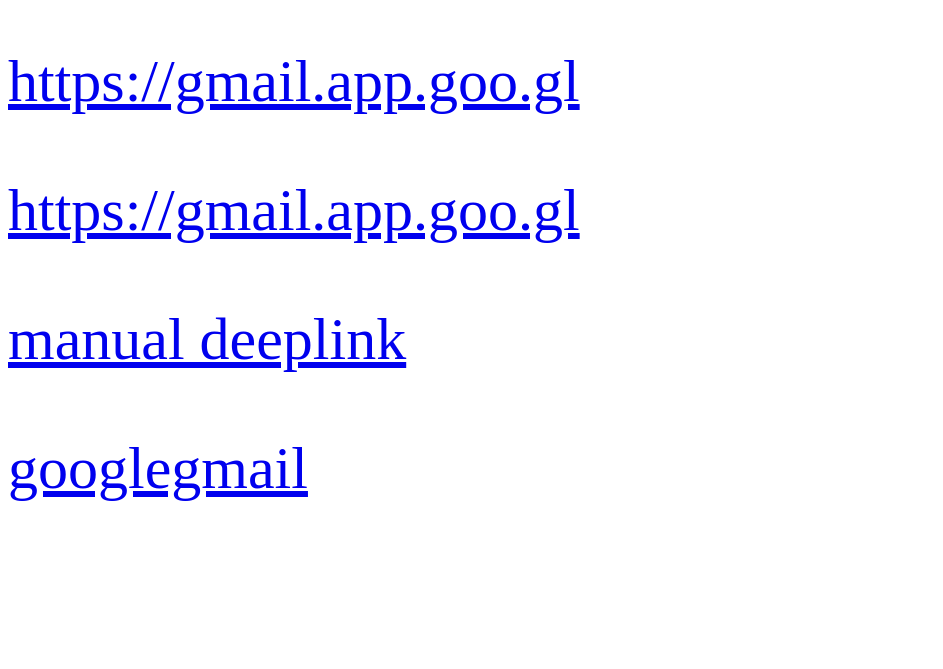
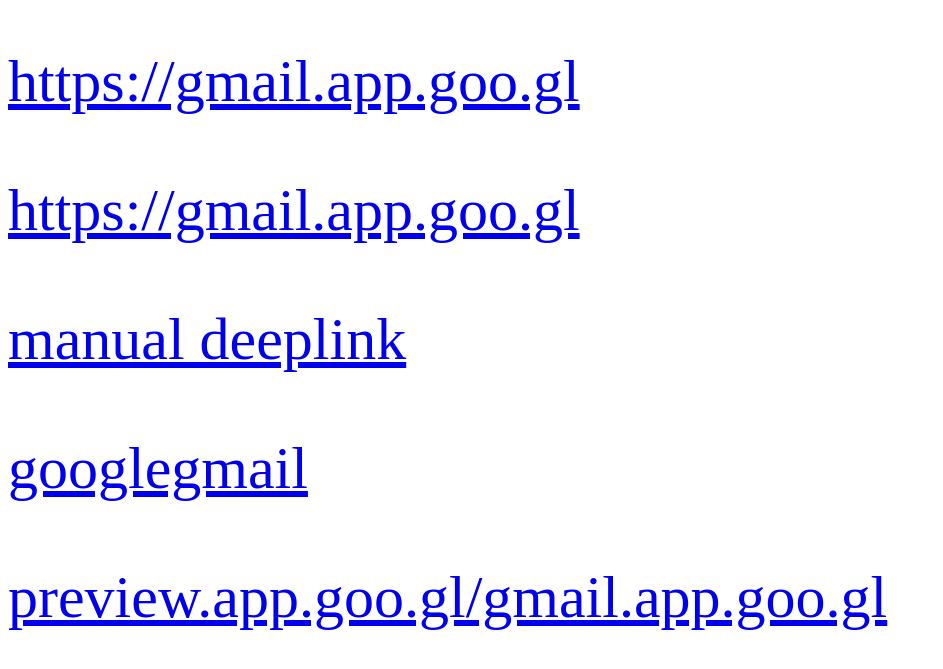
Before and after one commit to sskyut0/sskyut0.github.io, a plain HTML site: page index.html in a window 1280 px wide. Shown: the part 253-922 px from the top of the page, without its empty margins (0-943 px from the left). Before the commit the page ends 816 px from the top, so only its background shows below. Drawn offline with Linux system fonts and the light colour scheme.

Commit message:
Update index.html

```diff
--- a/index.html
+++ b/index.html
@@ -5,5 +5,6 @@
   <p><a href="https://gmail.app.goo.gl" target="_blank" rel="noopener noreferrer">https://gmail.app.goo.gl</a></p>
   <p><a href="https://gmail.page.link/?link=gmail://&apn=gmail">manual deeplink</a></p>
   <p><a href="googlegmail:">googlegmail</a></p>
+  <p><a href="https://preview.app.goo.gl/gmail.app.goo.gl?link=https://mail.google.com&isi=422689480&ibi=com.google.Gmail&ct=sp-stn-p-1&mt=8&pt=9008">preview.app.goo.gl/gmail.app.goo.gl</a></p>
 </body>
 </html>
```
